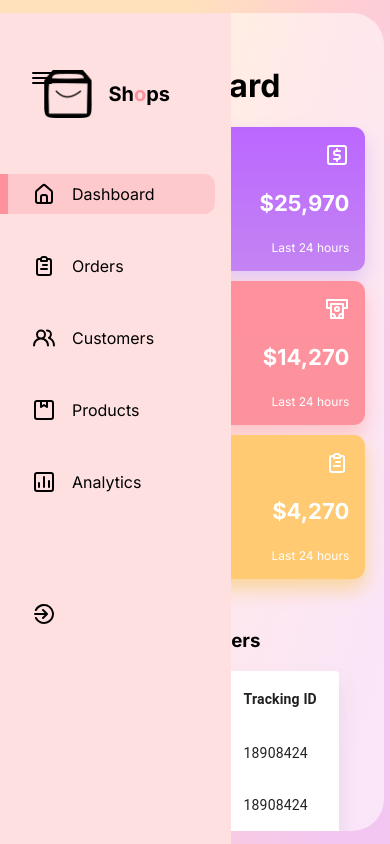
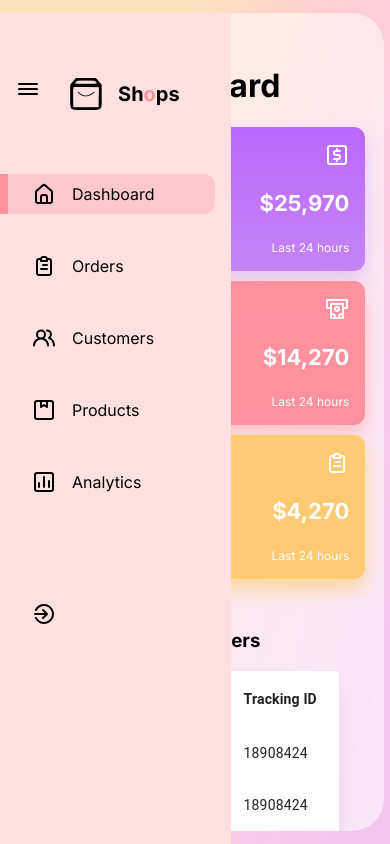
Before and after one commit to inekeyuliam/react-dashboard-admin, a React (Create React App) app: page / in a window 390 px wide. Built offline with nearby package versions, Linux system fonts and the light colour scheme.

Commit message:
fixing bar

```diff
--- a/src/components/Sidebar/Sidebar.css
+++ b/src/components/Sidebar/Sidebar.css
@@ -89,6 +89,11 @@
 		display: flex;
 
 	}
+	.logo>img{
+		height: 2rem;
+		width: 2rem;
+		margin-left: 2.2rem;
+	}
 	.menu .menuItem:last-child{
 		position: relative;
 		margin-top: 6rem;
@@ -96,9 +101,8 @@
 	.bars{
 		display: flex;
 		position: fixed;
-		top: 3.5rem;
+		top: 3.8rem;
 		z-index: 9;
-		background: #ffe0e0;
 		padding: 10px;
 		border-radius: 10px;
 
--- a/src/components/Sidebar/Sidebar.jsx
+++ b/src/components/Sidebar/Sidebar.jsx
@@ -20,7 +20,7 @@ const sidebarVariants = {
   return (
 	<>
 	<div className='bars'
-	 style={expanded? {left: '5%', zIndex:'10', background:'transparent'} : {left:'5%'} }
+	 style={expanded? { top:'4.2rem', zIndex:'10'} : {top:'3.8rem' ,zIndex:'9'} }
 	 onClick={() => setExpanded(!expanded)}
 	 >
 		<UilBars/>
```
